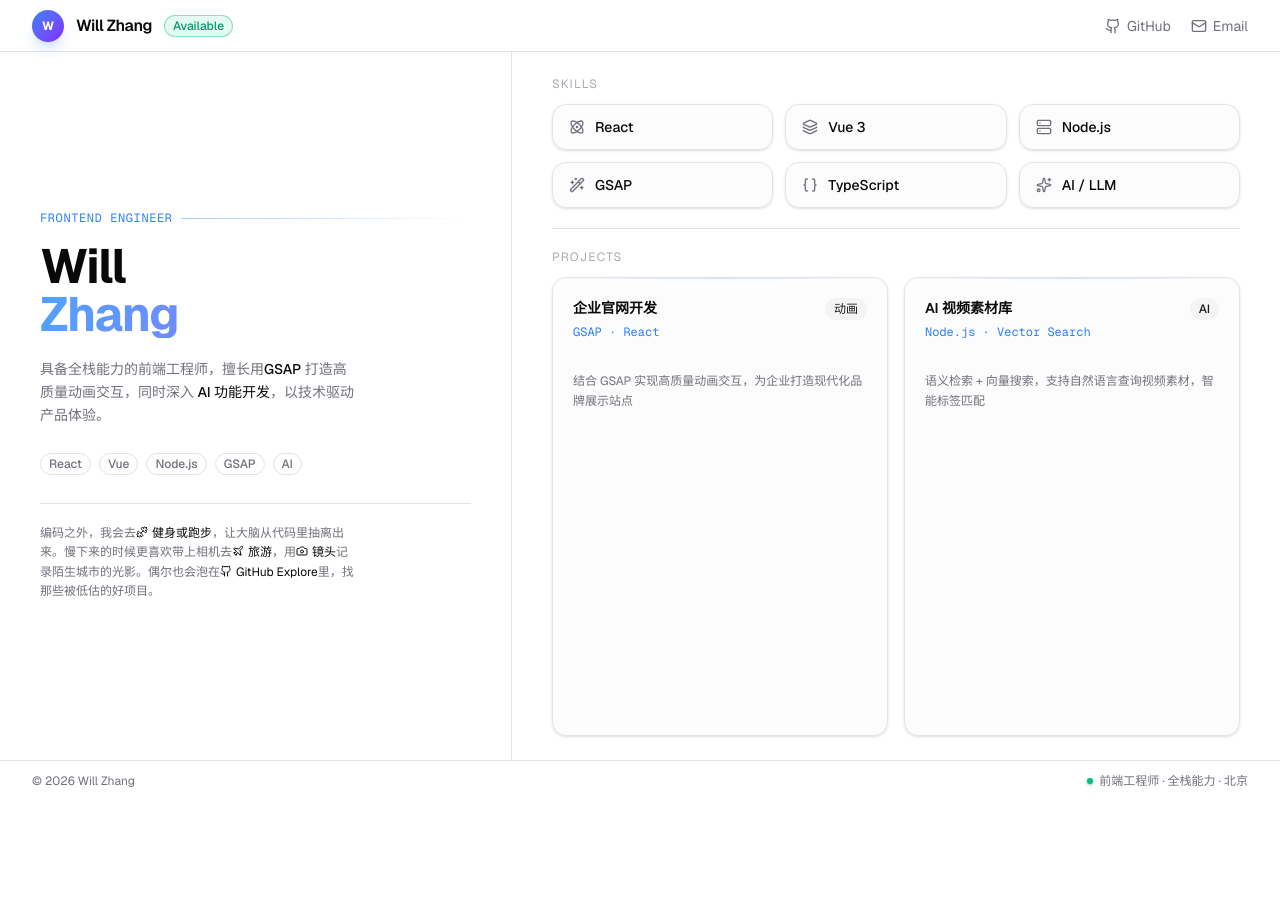
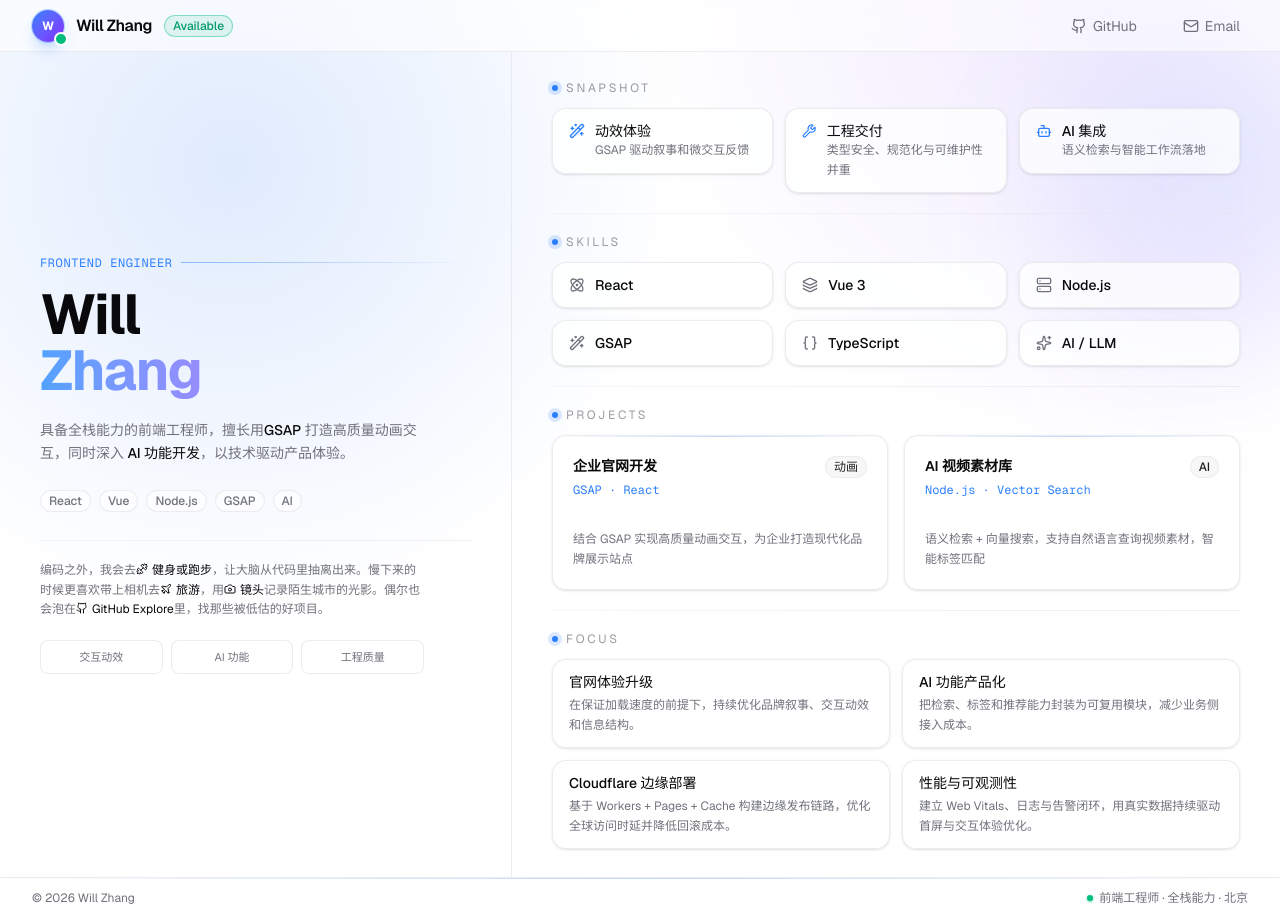
Before and after one commit to ZhangWillThink/will-introduce, a Next.js app: page / in a window 1280 px wide. Before the commit the page ends 800 px from the top, so only its background shows below. Built offline with nearby package versions, Linux system fonts and the light colour scheme.

Commit message:
feat: 添加动画效果和焦点区域，优化页面交互体验

```diff
--- a/app/globals.css
+++ b/app/globals.css
@@ -125,3 +125,41 @@
     @apply bg-background text-foreground min-h-svh;
   }
 }
+
+@keyframes float-slow {
+  0%,
+  100% {
+    transform: translate3d(0, 0, 0) scale(1);
+  }
+  50% {
+    transform: translate3d(0, -12px, 0) scale(1.04);
+  }
+}
+
+@keyframes reveal-up {
+  from {
+    opacity: 0;
+    transform: translate3d(0, 14px, 0);
+  }
+  to {
+    opacity: 1;
+    transform: translate3d(0, 0, 0);
+  }
+}
+
+@layer utilities {
+  .animate-float-slow {
+    animation: float-slow 14s ease-in-out infinite;
+  }
+
+  .animate-reveal-up {
+    animation: reveal-up 700ms cubic-bezier(0.16, 1, 0.3, 1) both;
+  }
+}
+
+@media (prefers-reduced-motion: reduce) {
+  .animate-float-slow,
+  .animate-reveal-up {
+    animation: none !important;
+  }
+}
--- a/app/page.tsx
+++ b/app/page.tsx
@@ -1,5 +1,7 @@
 import {
+  ArrowUpRight,
   Atom,
+  Bot,
   Braces,
   Camera,
   Dumbbell,
@@ -10,6 +12,7 @@ import {
   Server,
   Sparkles,
   Wand2,
+  Wrench,
 } from 'lucide-react'
 import type { LucideIcon } from 'lucide-react'
 
@@ -45,9 +48,78 @@ const projects = [
   },
 ]
 
+const snapshots: { title: string; desc: string; Icon: LucideIcon }[] = [
+  {
+    title: '动效体验',
+    desc: 'GSAP 驱动叙事和微交互反馈',
+    Icon: Wand2,
+  },
+  {
+    title: '工程交付',
+    desc: '类型安全、规范化与可维护性并重',
+    Icon: Wrench,
+  },
+  {
+    title: 'AI 集成',
+    desc: '语义检索与智能工作流落地',
+    Icon: Bot,
+  },
+]
+
+const focusAreas = [
+  {
+    title: '官网体验升级',
+    desc: '在保证加载速度的前提下，持续优化品牌叙事、交互动效和信息结构。',
+  },
+  {
+    title: 'AI 功能产品化',
+    desc: '把检索、标签和推荐能力封装为可复用模块，减少业务侧接入成本。',
+  },
+  {
+    title: 'Cloudflare 边缘部署',
+    desc: '基于 Workers + Pages + Cache 构建边缘发布链路，优化全球访问时延并降低回滚成本。',
+  },
+  {
+    title: '性能与可观测性',
+    desc: '建立 Web Vitals、日志与告警闭环，用真实数据持续驱动首屏与交互体验优化。',
+  },
+]
+
+const capabilityKeywords = ['交互动效', 'AI 功能', '工程质量']
+
+function SectionTitle({ id, title }: { id: string; title: string }) {
+  return (
+    <div className="mb-3 flex items-center gap-2">
+      <span
+        aria-hidden="true"
+        className="h-1.5 w-1.5 rounded-full bg-blue-500 shadow-[0_0_0_4px_rgba(59,130,246,0.18)] dark:bg-blue-400"
+      />
+      <h2 id={id} className="text-muted-foreground/70 text-xs tracking-[0.22em] uppercase">
+        {title}
+      </h2>
+    </div>
+  )
+}
+
+const cardSurfaceClass =
+  'group relative overflow-hidden border-border/70 bg-card/70 py-0 backdrop-blur-sm transition-all duration-300 hover:-translate-y-0.5 hover:border-blue-400/40 hover:shadow-lg hover:shadow-blue-500/10'
+
 export default function Home() {
   return (
-    <div className="bg-background text-foreground flex min-h-svh flex-col font-sans">
+    <div className="bg-background text-foreground relative isolate flex min-h-svh flex-col overflow-x-clip font-sans selection:bg-blue-500/20 selection:text-blue-950 dark:selection:text-blue-100">
+      <div
+        aria-hidden="true"
+        className="pointer-events-none absolute inset-0 -z-10 bg-[radial-gradient(circle_at_18%_18%,rgba(59,130,246,0.16),transparent_35%),radial-gradient(circle_at_85%_0%,rgba(139,92,246,0.13),transparent_32%)]"
+      />
+      <div
+        aria-hidden="true"
+        className="pointer-events-none absolute inset-0 -z-10 [mask-image:radial-gradient(circle_at_center,black,transparent_75%)] [background-size:44px_44px] opacity-55 [background:linear-gradient(to_right,var(--color-border)_1px,transparent_1px),linear-gradient(to_bottom,var(--color-border)_1px,transparent_1px)]"
+      />
+      <div
+        aria-hidden="true"
+        className="animate-float-slow pointer-events-none absolute top-20 right-[-4rem] -z-10 h-72 w-72 rounded-full bg-gradient-to-b from-blue-500/14 to-violet-500/10 blur-3xl"
+      />
+
       <a
         href="#main-content"
         className="bg-background text-foreground sr-only absolute top-4 left-4 z-50 rounded-md px-3 py-2 text-sm font-medium shadow-sm focus:not-sr-only focus-visible:ring-2 focus-visible:ring-blue-500"
@@ -55,13 +127,19 @@ export default function Home() {
         跳到主要内容
       </a>
 
-      <header className="border-border flex min-h-[52px] shrink-0 items-center justify-between border-b px-4 sm:px-6 lg:px-8">
+      <header className="border-border/70 bg-background/70 supports-[backdrop-filter]:bg-background/55 sticky top-0 z-40 flex min-h-[52px] shrink-0 items-center justify-between border-b px-4 backdrop-blur-md sm:px-6 lg:px-8">
         <div className="flex items-center gap-3">
+          <div className="relative">
             <div
               aria-hidden="true"
-            className="flex h-8 w-8 items-center justify-center rounded-full bg-gradient-to-br from-blue-500 to-violet-600 text-xs font-bold text-white shadow-lg shadow-blue-500/20"
+              className="flex h-8 w-8 items-center justify-center rounded-full bg-gradient-to-br from-blue-500 to-violet-600 text-xs font-bold text-white shadow-lg ring-1 shadow-blue-500/25 ring-blue-400/40"
             >
               W
+            </div>
+            <span
+              aria-hidden="true"
+              className="ring-background absolute -right-0.5 -bottom-0.5 h-2.5 w-2.5 rounded-full bg-emerald-500 ring-2"
+            />
           </div>
           <span className="font-semibold tracking-tight">Will Zhang</span>
           <Badge
@@ -76,22 +154,26 @@ export default function Home() {
 
         <nav
           aria-label="联系方式"
-          className="text-muted-foreground flex items-center gap-3 text-sm sm:gap-5"
+          className="text-muted-foreground flex items-center gap-2 text-sm sm:gap-3"
         >
           <a
             href="https://github.com/ZhangWillThink"
             target="_blank"
             rel="noopener noreferrer"
             aria-label="打开 GitHub 主页（新窗口）"
-            className="hover:text-foreground focus-visible:ring-ring flex items-center gap-1.5 rounded-sm transition-colors focus-visible:ring-2 focus-visible:outline-none"
+            className="hover:text-foreground focus-visible:ring-ring group/link flex items-center gap-1.5 rounded-md px-2 py-1 transition-colors hover:bg-blue-500/10 focus-visible:ring-2 focus-visible:outline-none"
           >
             <Github aria-hidden="true" className="size-4" />
             GitHub
+            <ArrowUpRight
+              aria-hidden="true"
+              className="size-3 opacity-0 transition-opacity group-hover/link:opacity-100"
+            />
           </a>
           <a
             href="mailto:zwillthink@outlook.com"
             aria-label="发送邮件到 zwillthink@outlook.com"
-            className="hover:text-foreground focus-visible:ring-ring flex items-center gap-1.5 rounded-sm transition-colors focus-visible:ring-2 focus-visible:outline-none"
+            className="hover:text-foreground focus-visible:ring-ring group/link flex items-center gap-1.5 rounded-md px-2 py-1 transition-colors hover:bg-blue-500/10 focus-visible:ring-2 focus-visible:outline-none"
           >
             <Mail aria-hidden="true" className="size-4" />
             Email
@@ -99,10 +181,13 @@ export default function Home() {
         </nav>
       </header>
 
-      <main id="main-content" className="grid flex-1 grid-cols-1 lg:min-h-0 lg:grid-cols-5">
+      <main
+        id="main-content"
+        className="mx-auto grid w-full max-w-[1460px] flex-1 grid-cols-1 lg:min-h-0 lg:grid-cols-5"
+      >
         <section
           aria-labelledby="intro-heading"
-          className="border-border border-b px-5 py-8 sm:px-8 lg:col-span-2 lg:flex lg:flex-col lg:justify-center lg:border-r lg:border-b-0 lg:px-10 lg:py-6"
+          className="animate-reveal-up border-border/70 border-b px-5 py-8 sm:px-8 lg:col-span-2 lg:flex lg:flex-col lg:justify-center lg:border-r lg:border-b-0 lg:px-10 lg:py-7"
         >
           <div className="mb-4 flex items-center gap-2">
             <span className="font-mono text-xs tracking-wider text-blue-500 dark:text-blue-400">
@@ -110,21 +195,21 @@ export default function Home() {
             </span>
             <span
               aria-hidden="true"
-              className="h-px flex-1 bg-gradient-to-r from-blue-500/40 to-transparent"
+              className="h-px flex-1 bg-gradient-to-r from-blue-500/50 to-transparent"
             />
           </div>
 
           <h1
             id="intro-heading"
-            className="mb-5 text-4xl leading-none font-bold tracking-tight sm:text-5xl"
+            className="mb-5 text-4xl leading-none font-bold tracking-tight sm:text-5xl lg:text-[3.5rem]"
           >
             <span className="block">Will</span>
-            <span className="block bg-gradient-to-r from-blue-400 to-violet-500 bg-clip-text text-transparent">
+            <span className="block bg-gradient-to-r from-blue-400 via-violet-400 to-blue-300 bg-clip-text text-transparent">
               Zhang
             </span>
           </h1>
 
-          <p className="text-muted-foreground mb-6 max-w-prose text-sm leading-relaxed lg:max-w-xs">
+          <p className="text-muted-foreground mb-6 max-w-prose text-sm leading-relaxed lg:max-w-sm">
             具备全栈能力的前端工程师，擅长用
             <span className="text-foreground font-medium">GSAP</span> 打造高质量动画交互，同时深入
             <span className="text-foreground font-medium"> AI 功能开发</span>
@@ -134,16 +219,19 @@ export default function Home() {
           <ul className="mb-2 flex flex-wrap gap-2" aria-label="核心技术标签">
             {profileTags.map(tag => (
               <li key={tag}>
-                <Badge variant="outline" className="text-muted-foreground">
+                <Badge
+                  variant="outline"
+                  className="text-muted-foreground border-border/70 bg-card/65 hover:text-foreground hover:border-blue-400/40"
+                >
                   {tag}
                 </Badge>
               </li>
             ))}
           </ul>
 
-          <Separator className="my-5" />
+          <Separator className="from-border/30 to-border/60 my-5 bg-gradient-to-r" />
 
-          <p className="text-muted-foreground max-w-prose text-xs leading-relaxed lg:max-w-xs">
+          <p className="text-muted-foreground max-w-prose text-xs leading-relaxed lg:max-w-sm">
             编码之外，我会去
             <span className="text-foreground inline-flex items-baseline gap-1">
               <Dumbbell aria-hidden="true" className="relative top-[1px] inline size-3" />
@@ -172,28 +260,66 @@ export default function Home() {
             </a>
             里，找那些被低估的好项目。
           </p>
+
+          <ul
+            className="mt-5 grid max-w-sm grid-cols-3 gap-2 text-center text-[11px]"
+            aria-label="能力关键词"
+          >
+            {capabilityKeywords.map(item => (
+              <li
+                key={item}
+                className="border-border/70 bg-card/65 text-muted-foreground hover:text-foreground rounded-md border px-2 py-2 backdrop-blur-sm transition-colors hover:border-blue-400/40"
+              >
+                {item}
+              </li>
+            ))}
+          </ul>
         </section>
 
         <section
-          aria-labelledby="skills-heading"
-          className="px-5 py-8 sm:px-8 lg:col-span-3 lg:flex lg:min-h-0 lg:flex-col lg:px-10 lg:py-6"
+          aria-labelledby="snapshot-heading"
+          className="animate-reveal-up px-5 py-8 sm:px-8 lg:col-span-3 lg:px-10 lg:py-7"
+          style={{ animationDelay: '90ms' }}
         >
-          {/* ── Skills ── */}
-          <div className="shrink-0">
-            <h2
-              id="skills-heading"
-              className="text-muted-foreground/60 mb-3 text-xs tracking-widest uppercase"
-            >
-              Skills
-            </h2>
+          <SectionTitle id="snapshot-heading" title="Snapshot" />
+          <ul className="grid grid-cols-1 gap-3 sm:grid-cols-3" aria-label="工作概览">
+            {snapshots.map(item => (
+              <li key={item.title}>
+                <Card className={cardSurfaceClass}>
+                  <div
+                    aria-hidden="true"
+                    className="pointer-events-none absolute inset-x-0 top-0 h-px bg-gradient-to-r from-transparent via-blue-500/30 to-transparent opacity-0 transition-opacity duration-300 group-hover:opacity-100"
+                  />
+                  <CardContent className="flex items-start gap-2.5 px-4 py-3">
+                    <item.Icon
+                      aria-hidden="true"
+                      className="mt-0.5 size-4 text-blue-500 dark:text-blue-400"
+                    />
+                    <div>
+                      <p className="text-sm font-medium">{item.title}</p>
+                      <p className="text-muted-foreground text-xs leading-relaxed">{item.desc}</p>
+                    </div>
+                  </CardContent>
+                </Card>
+              </li>
+            ))}
+          </ul>
+
+          <Separator className="from-border/30 to-border/60 my-5 bg-gradient-to-r" />
+
+          <SectionTitle id="skills-heading" title="Skills" />
           <ul className="grid grid-cols-2 gap-3 sm:grid-cols-3" aria-label="技能列表">
             {skills.map(skill => (
               <li key={skill.name}>
-                  <Card className="border-border bg-muted/30 hover:bg-muted/60 gap-0 py-0 transition-colors">
+                <Card className={cardSurfaceClass}>
+                  <div
+                    aria-hidden="true"
+                    className="pointer-events-none absolute inset-x-0 top-0 h-px bg-gradient-to-r from-transparent via-blue-500/30 to-transparent opacity-0 transition-opacity duration-300 group-hover:opacity-100"
+                  />
                   <CardContent className="flex items-center gap-2.5 px-4 py-3">
                     <skill.Icon
                       aria-hidden="true"
-                        className="text-muted-foreground size-4 shrink-0"
+                      className="text-muted-foreground size-4 shrink-0 transition-colors group-hover:text-blue-500 dark:group-hover:text-blue-400"
                     />
                     <span className="text-sm font-medium">{skill.name}</span>
                   </CardContent>
@@ -201,43 +327,32 @@ export default function Home() {
               </li>
             ))}
           </ul>
-          </div>
 
-          <Separator className="my-5 shrink-0" />
+          <Separator className="from-border/30 to-border/60 my-5 bg-gradient-to-r" />
 
-          {/* ── Projects — flex-1 填满剩余高度 ── */}
-          <div className="flex min-h-0 flex-1 flex-col">
-            <h2
-              id="projects-heading"
-              className="text-muted-foreground/60 mb-3 shrink-0 text-xs tracking-widest uppercase"
-            >
-              Projects
-            </h2>
-            <ul
-              className="grid min-h-0 flex-1 auto-rows-fr grid-cols-1 gap-4 md:grid-cols-2"
-              aria-label="项目列表"
-            >
+          <SectionTitle id="projects-heading" title="Projects" />
+          <ul className="grid grid-cols-1 gap-4 md:grid-cols-2" aria-label="项目列表">
             {projects.map(project => (
-                <li key={project.id} className="flex">
-                  <article
-                    aria-labelledby={`project-title-${project.id}`}
-                    className="flex flex-1"
-                  >
-                    <Card className="border-border bg-muted/30 hover:bg-muted/60 relative flex flex-1 flex-col overflow-hidden py-0 transition-colors">
+              <li key={project.id}>
+                <article aria-labelledby={`project-title-${project.id}`}>
+                  <Card className={cardSurfaceClass}>
                     <div
                       aria-hidden="true"
-                        className="pointer-events-none absolute inset-x-0 top-0 h-px bg-gradient-to-r from-transparent via-blue-500/20 to-transparent"
+                      className="pointer-events-none absolute inset-x-0 top-0 h-px bg-gradient-to-r from-transparent via-blue-500/30 to-transparent"
                     />
                     <CardHeader className="gap-1 px-5 pt-5 pb-0">
                       <div className="flex items-start justify-between gap-2">
                         <CardTitle id={`project-title-${project.id}`} className="text-sm">
                           {project.title}
                         </CardTitle>
-                          <Badge variant="secondary" className="shrink-0 text-xs">
+                        <Badge
+                          variant="secondary"
+                          className="bg-muted/70 text-foreground/90 border-border/60 shrink-0 border text-xs"
+                        >
                           {project.tag}
                         </Badge>
                       </div>
-                        <CardDescription className="font-mono text-xs text-blue-500 dark:text-blue-500/80">
+                      <CardDescription className="font-mono text-xs text-blue-500 dark:text-blue-500/85">
                         {project.subtitle}
                       </CardDescription>
                     </CardHeader>
@@ -251,11 +366,36 @@ export default function Home() {
               </li>
             ))}
           </ul>
-          </div>
+
+          <Separator className="from-border/30 to-border/60 my-5 bg-gradient-to-r" />
+
+          <SectionTitle id="focus-heading" title="Focus" />
+          <ul className="grid grid-cols-1 gap-3 sm:grid-cols-2" aria-label="当前关注方向">
+            {focusAreas.map(item => (
+              <li key={item.title}>
+                <Card className={cardSurfaceClass}>
+                  <div
+                    aria-hidden="true"
+                    className="pointer-events-none absolute inset-x-0 top-0 h-px bg-gradient-to-r from-transparent via-blue-500/30 to-transparent opacity-0 transition-opacity duration-300 group-hover:opacity-100"
+                  />
+                  <CardContent className="px-4 py-3">
+                    <p className="text-sm font-medium">{item.title}</p>
+                    <p className="text-muted-foreground mt-1 text-xs leading-relaxed">
+                      {item.desc}
+                    </p>
+                  </CardContent>
+                </Card>
+              </li>
+            ))}
+          </ul>
         </section>
       </main>
 
-      <footer className="border-border text-muted-foreground flex min-h-[40px] shrink-0 flex-wrap items-center justify-between gap-2 border-t px-4 py-2 text-xs sm:px-6 lg:px-8">
+      <footer className="border-border/70 bg-background/70 supports-[backdrop-filter]:bg-background/55 text-muted-foreground relative flex min-h-[40px] shrink-0 flex-wrap items-center justify-between gap-2 border-t px-4 py-2 text-xs backdrop-blur-md sm:px-6 lg:px-8">
+        <div
+          aria-hidden="true"
+          className="pointer-events-none absolute inset-x-0 top-0 h-px bg-gradient-to-r from-transparent via-blue-500/30 to-transparent"
+        />
         <span>{`© ${new Date().getFullYear()} Will Zhang`}</span>
         <div className="flex items-center gap-1.5">
           <span
```
Lines whose indentation alone changed are shown as unchanged.
